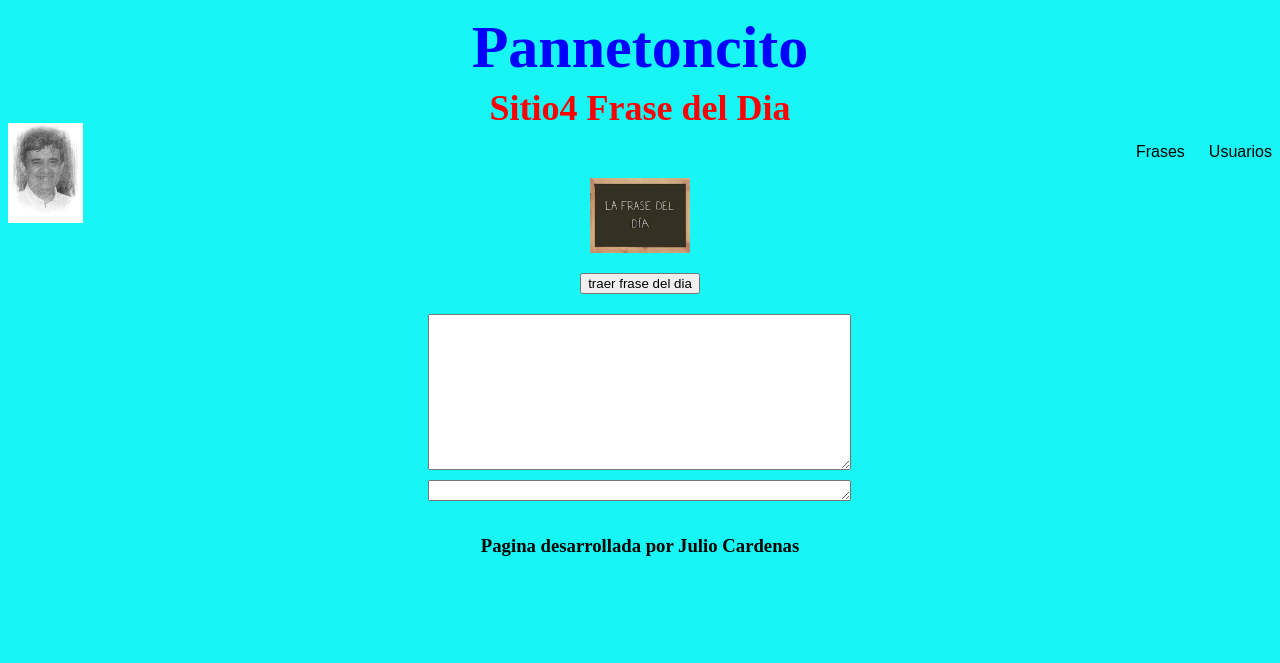
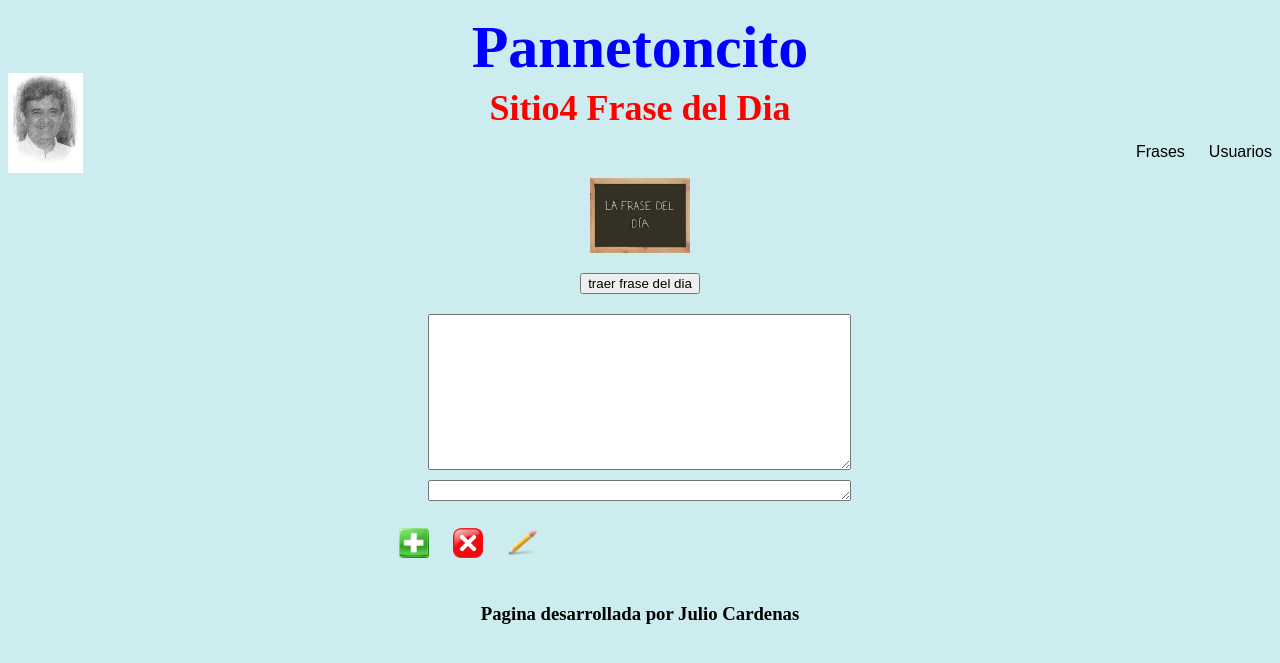
Before and after one commit to juliocardenasr/quotesMVC, a PHP site: page /index.php?controller=j in a window 1280 px wide. Shown: the top 663 px of the page. Run offline with PHP 8.4, Linux system fonts and the light colour scheme; data that the repository does not hold is empty; some web fonts are replaced.

Commit message:
Se ajusto el CSS grid, y se hizo un iconbar para invocar las otras acciones del controller

```diff
--- a/View/showView.php
+++ b/View/showView.php
@@ -11,6 +11,13 @@
           <textarea name="frase" id="frase" cols="50" rows="10"><?php echo $frase; ?></textarea>
           <textarea name="autor" id="autor" rows="1" cols="50"><?php echo $autor; ?></textarea>
         </div>
+        <div class="iconbar">
+          <ul>
+            <li><a href=""><img src="img/create.png" alt=""></a></li>
+            <li><a href=""><img src="img/delete.png" alt=""></a></li>
+            <li><a href=""><img src="img/edit.png" alt=""></a></li>
+          </ul>
+        </div>
       </main>
     </div>
 <?php
--- a/public/css/frasesCelebres.css
+++ b/public/css/frasesCelebres.css
@@ -1,31 +1,8 @@
 body {
-    background-color: rgb(24, 245, 245);
+    background-color: rgb(204, 236, 239);
 }
 
-/*
-****************************************************************
-*  Reparticion basado en grid. Mobile first
-****************************************************************
-*/
 
-.grid {
-	display: grid;
-	grid-template-columns: 1fr 1fr;
-        grid-column-gap: 15px;
-        grid-row-gap: 30px;
-	grid-template-areas:
-	    "title   title"
-	    "header  header"
-	    "aside   aside"
-      "main    main"
-	    "footer  footer";
-}
-.title {
-	grid-area: title;
-}
-.header {
-	grid-area: header;
-}
 .aside {
 	grid-area: aside;
 }
@@ -95,12 +61,15 @@ body {
 */
 .header {
   height: 50px;
+  position: relative;
+  grid-area: header;
 }
 
 .header img {
 	height: 100px;
-  margin-bottom: 50px;
-	float: left;
+  position: absolute;
+  left: 0;
+  bottom: 0;
 }
 
 nav ul {
@@ -123,7 +92,22 @@ nav ul li a:hover {
 	color: white;
 	background-color: black;
 }
+/*
+********************************************************************************
+*
+********************************************************************************
+*/
+.iconbar {
+    padding: 1px 10%;
+}
+.iconbar img {
+     width: 30px;
+}
 
+.iconbar ul li {
+	display: inline-block;
+	margin-left: 20px;
+}
 
 .afrase {
     display: block;
```
Also changed, not shown: other parts of public/css/frasesCelebres.css (+32 -12 lines), Core/traeFrase.php (deleted, +0 -7 lines), public/j.html (added, +7 -0 lines), public/img/create.png (added).
